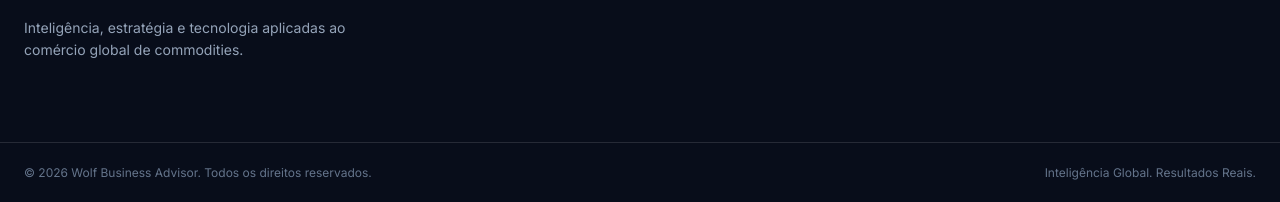
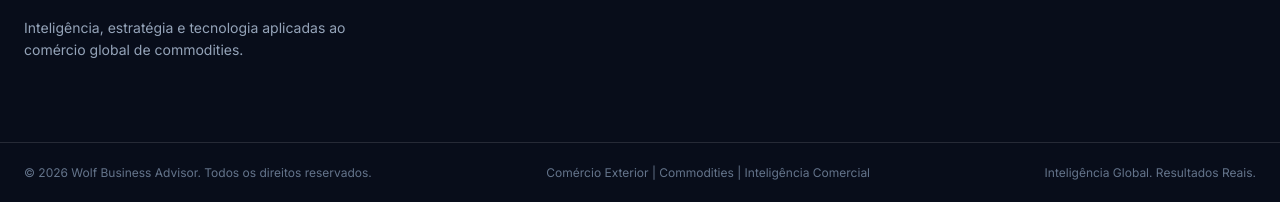
Before and after one commit to wolfadvisor/wolf-business-advisor, a plain HTML site: page guara.html in a window 1280 px wide. Shown: the part 5913-6115 px from the top of the page. Drawn offline with Linux system fonts and the light colour scheme.

Commit message:
inserindo Guara e retirando instagram

```diff
--- a/guara.html
+++ b/guara.html
@@ -695,6 +695,8 @@
             © 2026 Wolf Business Advisor. Todos os direitos reservados.
           </span>
 
+          <span>Comércio Exterior | Commodities | Inteligência Comercial</span>
+
           <span> Inteligência Global. Resultados Reais. </span>
         </div>
       </div>
```
Also changed, not shown: index.html (+0 -3 lines).
